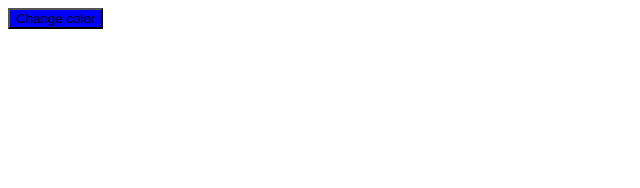
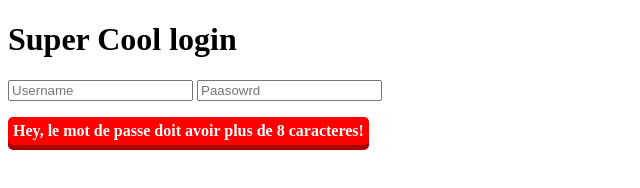
Before and after one commit to ubert-guertin-saas/alpinejs-test, a plain HTML site: page index.html in a window 1280 px wide. Shown: the whole page, without its empty margins (0-640 px from the left). Drawn offline with nearby package versions, Linux system fonts and the light colour scheme.

Commit message:
feature/add login (#4)
* add html [BUG] : The input text detection doesn't work

* Fix input bug

* Add the error message

* Add some css and remove error message feature, Closes #3

---------

Co-authored-by: VoktexYT <ubguertin@gmail.com>

```diff
--- a/index.html
+++ b/index.html
@@ -8,22 +8,38 @@
     ></script>
 
     <style>
-      .red {
+      .error {
+        color: white;
+        box-shadow: 0px 5px 0px 0px #aa0000;
+        border-radius: 5px;
+        cursor: pointer;
         background-color: red;
+        font-weight: bold;
+        width: fit-content;
+        padding: 5px;
       }
 
-      .blue {
-        background-color: blue;
+      .error:hover {
+        box-shadow: 0px 2px 0px 0px #aa0000;
+        transform: translateY(3px);
       }
     </style>
   </head>
 
-  <body x-data="{ state: false }">
-    <button
-      x-on:click="state = !state"
-      x-bind:class="{ 'red': state, 'blue': !state}"
+  <body x-data="{ isError: true, text: '' }">
+    <h1>Super Cool login</h1>
+
+    <form action="#" method="POST">
+      <input placeholder="Username" type="text" />
+      <input placeholder="Paasowrd" type="password" x-model="text" />
+    </form>
+
+    <p
+      x-show="text.length < 8 && isError"
+      x-bind:class="{ error: text.length < 8 }"
+      x-on:click="isError = !isError"
     >
-      Change color
-    </button>
+      Hey, le mot de passe doit avoir plus de 8 caracteres!
+    </p>
   </body>
 </html>
```
